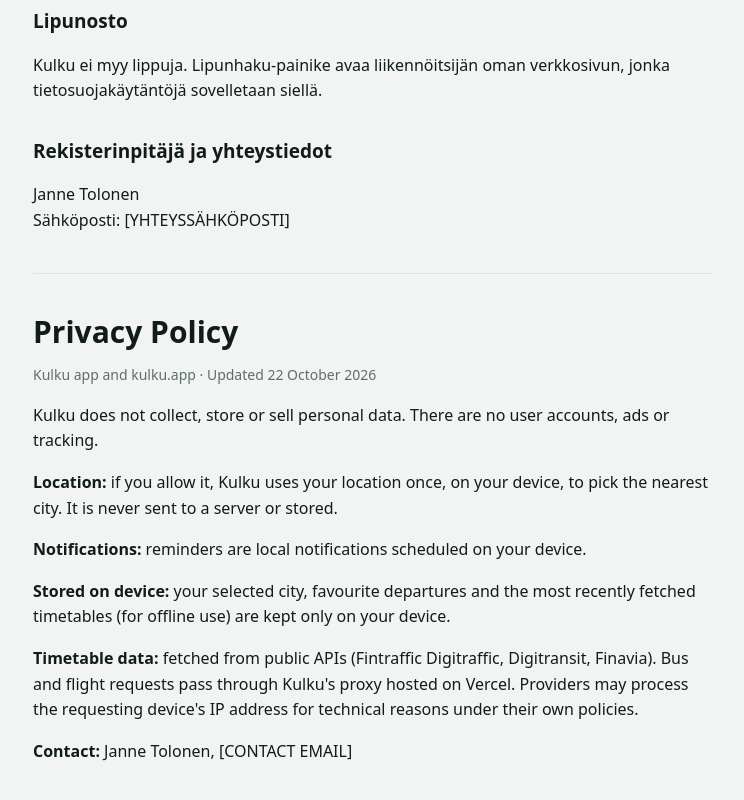
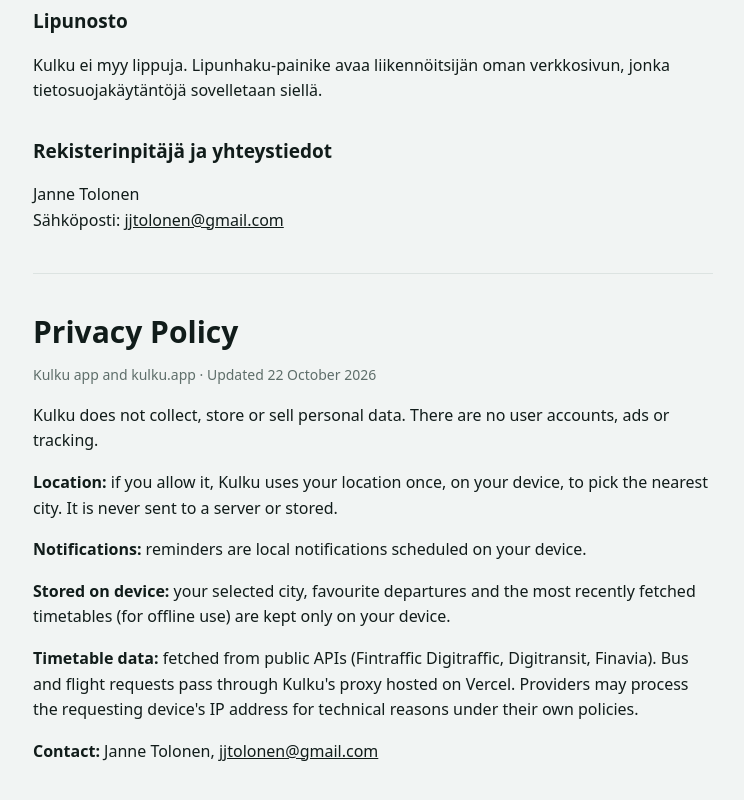
Before and after one commit to tolonjan/Kulku, a website: page tietosuoja.html in a window 1280 px wide. Shown: the part 906-1706 px from the top of the page, without its empty margins (267-1011 px from the left). Drawn offline with Linux system fonts and the light colour scheme.

Commit message:
Update tietosuoja.html

```diff
--- a/tietosuoja.html
+++ b/tietosuoja.html
@@ -41,7 +41,7 @@
 <p>Kulku ei myy lippuja. Lipunhaku-painike avaa liikennöitsijän oman verkkosivun, jonka tietosuojakäytäntöjä sovelletaan siellä.</p>
 
 <h2>Rekisterinpitäjä ja yhteystiedot</h2>
-<p>Janne Tolonen<br>Sähköposti: <span>[YHTEYSSÄHKÖPOSTI]</span></p>
+<p>Janne Tolonen<br>Sähköposti: <a href="mailto:jjtolonen@gmail.com">jjtolonen@gmail.com</a></p>
 
 <hr>
 
@@ -52,7 +52,7 @@
 <p><b>Notifications:</b> reminders are local notifications scheduled on your device.</p>
 <p><b>Stored on device:</b> your selected city, favourite departures and the most recently fetched timetables (for offline use) are kept only on your device.</p>
 <p><b>Timetable data:</b> fetched from public APIs (Fintraffic Digitraffic, Digitransit, Finavia). Bus and flight requests pass through Kulku's proxy hosted on Vercel. Providers may process the requesting device's IP address for technical reasons under their own policies.</p>
-<p><b>Contact:</b> Janne Tolonen, [CONTACT EMAIL]</p>
+<p><b>Contact:</b> Janne Tolonen, <a href="mailto:jjtolonen@gmail.com">jjtolonen@gmail.com</a></p>
 </main>
 </body>
 </html>
```
